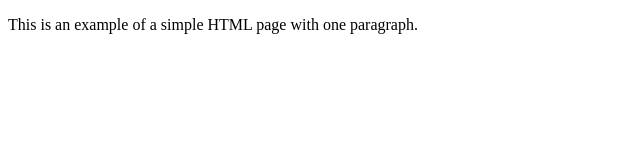
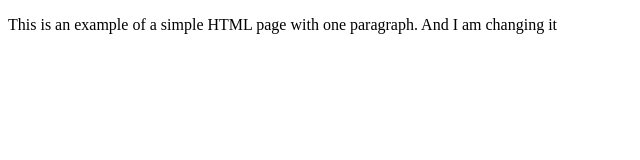
Before and after one commit to privobrent/codetest, a plain HTML site: page index.html in a window 1280 px wide. Shown: the whole page, without its empty margins (0-640 px from the left). Drawn offline with Linux system fonts and the light colour scheme.

Commit message:
Update index.html

```diff
--- a/index.html
+++ b/index.html
@@ -4,6 +4,6 @@
         <title>Example</title>
     </head>
     <body>
-        <p>This is an example of a simple HTML page with one paragraph.</p>
+        <p>This is an example of a simple HTML page with one paragraph. And I am changing it</p>
     </body>
 </html>
```
